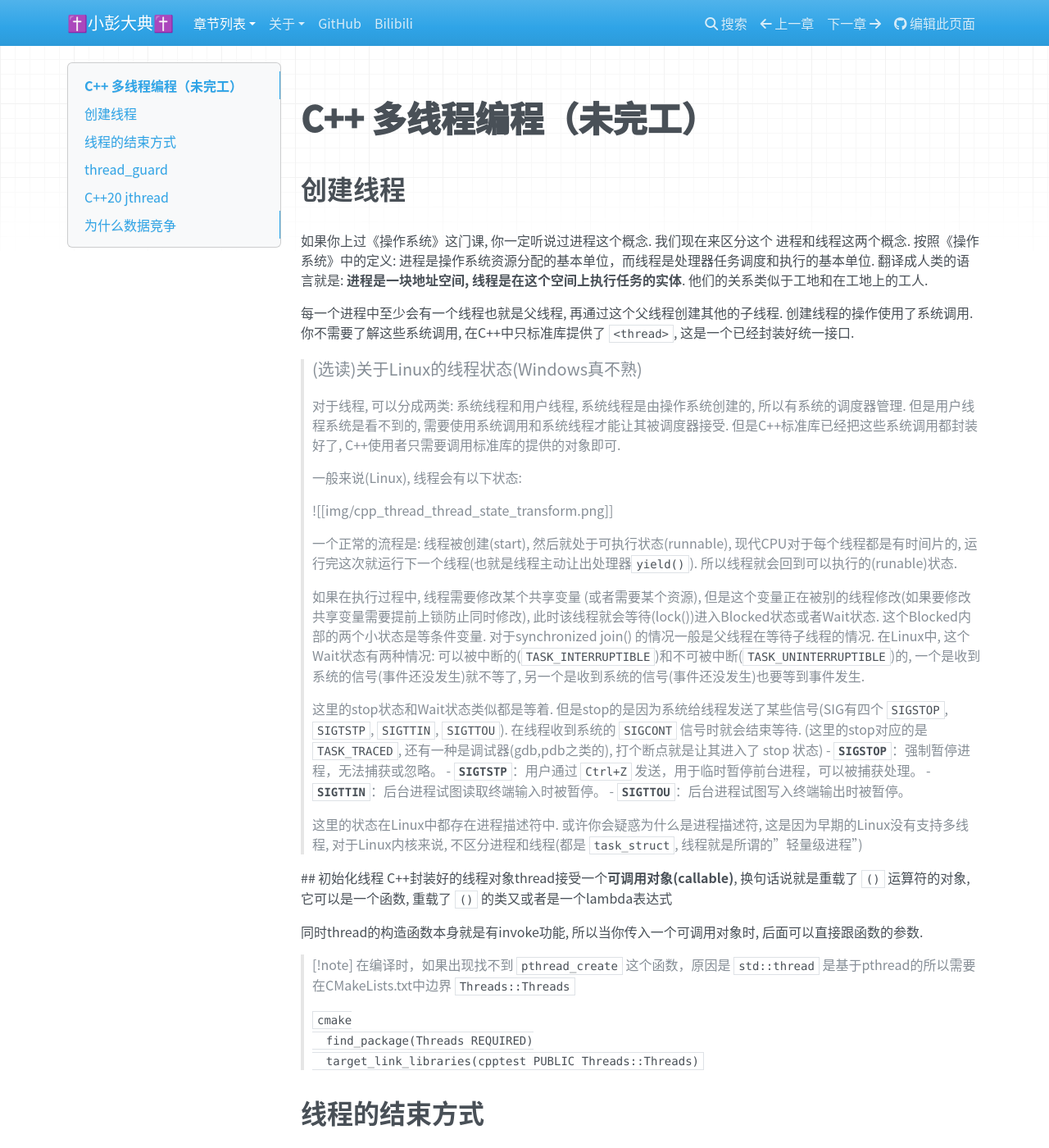
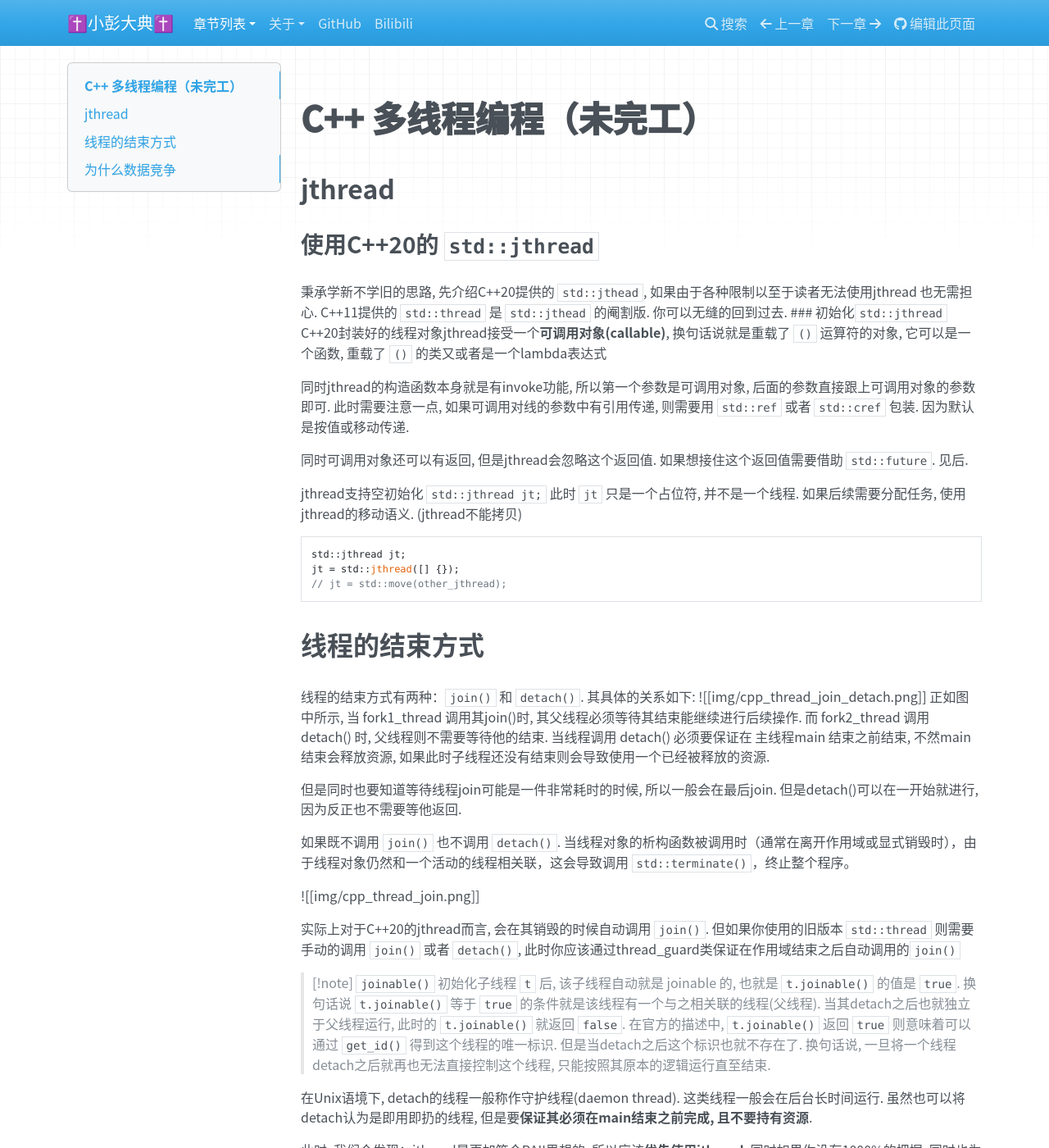
Before and after one commit to parallel101/cppguidebook, an MkDocs documentation site: the page built from docs/threading.md, in a window 1280 px wide and 1400 px high. Shown: the whole window at 82% size. Built offline with MkDocs 1.6.1, drawn with Linux system fonts in a browser that asks for light colours; nearby versions of some CDN libraries; a script that is not in the unit is left out; some of the changed text lies outside the part shown.

Commit message:
On branch main  Your branch is up to date with 'origin/main'.  Changes to be committed: 	modified:   docs/threading.md

````diff
--- a/docs/threading.md
+++ b/docs/threading.md
@@ -1,54 +1,27 @@
 # C++ 多线程编程（未完工）
 
-## 创建线程
-如果你上过《操作系统》这门课, 你一定听说过进程这个概念. 我们现在来区分这个 进程和线程这两个概念.
-按照《操作系统》中的定义: 进程是操作系统资源分配的基本单位，而线程是处理器任务调度和执行的基本单位.
-翻译成人类的语言就是: **进程是一块地址空间, 线程是在这个空间上执行任务的实体**. 他们的关系类似于工地和在工地上的工人.
+## jthread
+### 使用C++20的 `std::jthread`
+ 秉承学新不学旧的思路, 先介绍C++20提供的 `std::jthead`, 如果由于各种限制以至于读者无法使用jthread 也无需担心. C++11提供的 `std::thread` 是 `std::jthead` 的阉割版. 你可以无缝的回到过去.
+ ### 初始化`std::jthread`
+C++20封装好的线程对象jthread接受一个**可调用对象(callable)**, 换句话说就是重载了 `()` 运算符的对象, 它可以是一个函数, 重载了 `()` 的类又或者是一个lambda表达式
 
-每一个进程中至少会有一个线程也就是父线程, 再通过这个父线程创建其他的子线程. 创建线程的操作使用了系统调用. 你不需要了解这些系统调用, 在C++中只标准库提供了 `<thread>`, 这是一个已经封装好统一接口.
+同时jthread的构造函数本身就是有invoke功能, 所以第一个参数是可调用对象, 后面的参数直接跟上可调用对象的参数即可. 此时需要注意一点, 如果可调用对线的参数中有引用传递, 则需要用 `std::ref` 或者 `std::cref` 包装. 因为默认是按值或移动传递.
 
-> ##### (选读)关于Linux的线程状态(Windows真不熟)
->
-> 对于线程, 可以分成两类: 系统线程和用户线程, 系统线程是由操作系统创建的, 所以有系统的调度器管理. 但是用户线程系统是看不到的, 需要使用系统调用和系统线程才能让其被调度器接受. 但是C++标准库已经把这些系统调用都封装好了, C++使用者只需要调用标准库的提供的对象即可.
->
-> 一般来说(Linux), 线程会有以下状态:
->
-> ![[img/cpp_thread_thread_state_transform.png]]
->
-> 一个正常的流程是: 线程被创建(start), 然后就处于可执行状态(runnable), 现代CPU对于每个线程都是有时间片的, 运行完这次就运行下一个线程(也就是线程主动让出处理器`yield()`). 所以线程就会回到可以执行的(runable)状态.
->
-> 如果在执行过程中, 线程需要修改某个共享变量 (或者需要某个资源), 但是这个变量正在被别的线程修改(如果要修改共享变量需要提前上锁防止同时修改), 此时该线程就会等待(lock())进入Blocked状态或者Wait状态. 这个Blocked内部的两个小状态是等条件变量.
-> 对于synchronized join() 的情况一般是父线程在等待子线程的情况. 在Linux中, 这个Wait状态有两种情况: 可以被中断的(`TASK_INTERRUPTIBLE`)和不可被中断(`TASK_UNINTERRUPTIBLE`)的, 一个是收到系统的信号(事件还没发生)就不等了, 另一个是收到系统的信号(事件还没发生)也要等到事件发生.
->
-> 这里的stop状态和Wait状态类似都是等着. 但是stop的是因为系统给线程发送了某些信号(SIG有四个 `SIGSTOP`, `SIGTSTP`, `SIGTTIN`, `SIGTTOU`). 在线程收到系统的 `SIGCONT` 信号时就会结束等待. (这里的stop对应的是 `TASK_TRACED`, 还有一种是调试器(gdb,pdb之类的), 打个断点就是让其进入了 stop 状态)
-> - **`SIGSTOP`**：强制暂停进程，无法捕获或忽略。
-> - **`SIGTSTP`**：用户通过 `Ctrl+Z` 发送，用于临时暂停前台进程，可以被捕获处理。
-> - **`SIGTTIN`**：后台进程试图读取终端输入时被暂停。
-> - **`SIGTTOU`**：后台进程试图写入终端输出时被暂停。
->
-> 这里的状态在Linux中都存在进程描述符中. 或许你会疑惑为什么是进程描述符, 这是因为早期的Linux没有支持多线程, 对于Linux内核来说, 不区分进程和线程(都是 `task_struct`, 线程就是所谓的"轻量级进程")
+同时可调用对象还可以有返回, 但是jthread会忽略这个返回值. 如果想接住这个返回值需要借助 `std::future`. 见后.
+
+jthread支持空初始化 `std::jthread jt;` 此时 `jt` 只是一个占位符, 并不是一个线程. 如果后续需要分配任务, 使用jthread的移动语义. (jthread不能拷贝)
+```cpp
+std::jthread jt;
+jt = std::jthread([] {});
+// jt = std::move(other_jthread);
+```
 
 
-
- ## 初始化线程
-C++封装好的线程对象thread接受一个**可调用对象(callable)**, 换句话说就是重载了 `()` 运算符的对象, 它可以是一个函数, 重载了 `()` 的类又或者是一个lambda表达式
-
-同时thread的构造函数本身就是有invoke功能, 所以当你传入一个可调用对象时, 后面可以直接跟函数的参数.
-
-
-
-> [!note]
-> 在编译时，如果出现找不到 `pthread_create` 这个函数，原因是 `std::thread` 是基于pthread的所以需要在CMakeLists.txt中边界 `Threads::Threads`
->
->```cmake
->   find_package(Threads REQUIRED)
->   target_link_libraries(cpptest PUBLIC Threads::Threads)
->```
 ## 线程的结束方式
-线程的结束方式有两种：`join()` 和 `detach()` 其具体的关系如下:
-
-![[img/cpp_thread_join_and_detach.png]]
-
+线程的结束方式有两种：`join()` 和 `detach()`.
+其具体的关系如下:
+![[img/cpp_thread_join_detach.png]]
 正如图中所示, 当 fork1_thread 调用其join()时, 其父线程必须等待其结束能继续进行后续操作. 而 fork2_thread 调用 detach() 时, 父线程则不需要等待他的结束. 当线程调用 detach() 必须要保证在 主线程main 结束之前结束, 不然main结束会释放资源, 如果此时子线程还没有结束则会导致使用一个已经被释放的资源.
 
 但是同时也要知道等待线程join可能是一件非常耗时的时候, 所以一般会在最后join. 但是detach()可以在一开始就进行, 因为反正也不需要等他返回.
@@ -57,118 +30,41 @@ C++封装好的线程对象thread接受一个**可调用对象(callable)**, 换
 
 ![[img/cpp_thread_join.png]]
 
+实际上对于C++20的jthread而言, 会在其销毁的时候自动调用 `join()`. 但如果你使用的旧版本 `std::thread` 则需要手动的调用 `join()` 或者 `detach()`, 此时你应该通过thread_guard类保证在作用域结束之后自动调用的`join()`
+
+> [!note] `joinable()`
 初始化子线程 `t` 后, 该子线程自动就是 joinable 的, 也就是 `t.joinable()` 的值是 `true`. 换句话说 `t.joinable()` 等于 `true` 的条件就是该线程有一个与之相关联的线程(父线程). 当其detach之后也就独立于父线程运行, 此时的 `t.joinable()` 就返回 `false`. 在官方的描述中,  `t.joinable()` 返回 `true` 则意味着可以通过 `get_id()` 得到这个线程的唯一标识. 但是当detach之后这个标识也就不存在了. 换句话说, 一旦将一个线程detach之后就再也无法直接控制这个线程, 只能按照其原本的逻辑运行直至结束.
 
-在Unix语境下, detach的线程一般称作守护线程(daemon thread). 这类线程一般会在后台长时间运行. 虽然也可以将detach认为是即用即扔的线程, 但是要保证其必须在main结束之前完成, 且不要持有资源.
+在Unix语境下, detach的线程一般称作守护线程(daemon thread). 这类线程一般会在后台长时间运行. 虽然也可以将detach认为是即用即扔的线程, 但是要**保证其必须在main结束之前完成, 且不要持有资源**.
 
-## thread_guard
-如果在启动线程之后, `join()` 之前, 如果发生异常则很有可能会漏掉 `join()`. 需要在 `catch` 中手动的 join. 这就又回到了C语言最初的 malloc-free 的问题上了. 所以封装一个类 `thread_guard`..
+此时, 我们会发现：jthread是更加符合RAII思想的, 所以应该**优先使用jthread**. 同时如果你没有1000%的把握, 同时也为了维持你的san值处于正常水平, 赛博SCP基金会建议您**不要使用detach**.
 
+如果说用于初始化线程的可调用对象抛出异常但是没有处理时, 异常不会跨线程传播而是使用 `std::terminate()`. 如果内部处理了异常自然无事发生.
 ```cpp
-class thread_guard{
-	std::thread& t;\
-public:
-	explicit thread_guard(std::thread& t):t(t){}
-	~thread_guard(){
-		if(t.joinable()) t.join();
+int main() {
+	try {
+	/*
+		根本捕获不到,而是直接 std::terminate()
+		异常不会传播到主线程
+	*/
+		std::jthread thread([] {
+			throw std::runtime_error("Error occurred");
+		});
 	}
-	thread_guard(const thread_guard&) = delete;
-	thread_guard& operator=(const thread_guard&) = delete;
-};
+	catch (const std::exception& e) {
+		std::cout << "Caught exception: " << e.what() << std::endl;
+	}
+	std::jthread thread([] {
+		try {
+		// 在内部处理
+			throw std::runtime_error("Error occurred");
+		} catch (const std::exception& e) {
+			std::cout << "Caught exception in thread: " << e.what() << std::endl;
+		}
+	});
+	return 0;
 ```
-使用的时候只要用 `thread_guard g(t);` 即可. 这样在退出main的代码块时, 自动调用 `thread_guard` 的析构函数.
-
-线程和 `unique_ptr` 一样是不能拷贝只能移动. 移动之后就原来线程死亡, 由新线程继续完成Task.(从上一个线程未完成的地方继续干).
-
-和 `thread_guard` 的思路一样, 移动之后的线程也要保证其可以自动的 `join()`..
-```cpp
-class scoped_thread{
-	std::thread t;
-public:
-	explicit scoped_thread(std::thread t):t(std::move(t)){
-		if(!t.joinable())
-			throw std::logic_error("cant joinable()");
-	}
-	~scoped_thread(){
-		t.join();
-	}
-	scoped_thread(const scoped_thread&) = delete;
-	scoped_thread& operator=(const scoped_thread&) = delete;
-};
-```
-所以一个完整的 thread_guard 如下：
-
-```cpp
-class thread_guard {
-    std::thread& t_ref;  // 引用，管理左值时使用
-public:
-    // 接受左值引用的构造函数
-    explicit thread_manager(std::thread& t_ref)
-        : t_ref(t_ref) {
-        if (!t_ref.joinable()) {
-            throw std::logic_error("Thread is not joinable");
-        }
-    }
-    // 接受右值的构造函数
-    explicit thread_manager(std::thread&& t)
-        : t_ref(t){
-        if (!t_ref.joinable()) {
-            throw std::logic_error("Thread is not joinable");
-        }
-    }
-    // 析构函数：自动 join
-    ~thread_manager() {
-        if (t_ref.joinable()) {
-            t_ref.join();
-        }
-    }
-    // 禁用拷贝构造和拷贝赋值
-    thread_manager(const thread_manager&) = delete;
-    thread_manager& operator=(const thread_manager&) = delete;
-    // 禁用移动构造和移动赋值
-    thread_manager(thread_manager&&) = delete;
-    thread_manager& operator=(thread_manager&&) = delete;
-    std::thread&& get() { // 把线程吐出来
-        return std::move(t_ref);
-    }
-    std::thread& get() const{
-        return t_ref;
-    }
-};
-```
-
-## C++20 jthread
-在C++20中, 自动join()已经整合进 `std::jthread` 中, 同时支持了停止这个操作, 相当于给thread加一个刹车.
-
-具体实现通过两个类: `std::stop_source` 和 `std::stop_token`
-- `stop_source` 是控制者(父线程)，它可以发出停止请求。
-- `stop_token` 是被控制者(子线程)，它会感知到 `stop_source` 发出的停止请求。
-
-![[img/cpp_thread_jthread_stop.png]]
-
-简单来说 `stop_token`  会通过其成员函数 `stop_request()` 去检测 `stop_source` 有没有调用其成员函数 `request_stop()`. 所以必须把 `stop_token` 作为线程的可调用对象的一个参数传入.
-
-`std::jthead` 内部管理了一个 `stop_source`, 你可以直接通过 `std::jthead` 对象直接调用其内部维护的 `stop_source.request_stop()`
-
-节选cppref的案例:
-```cpp
-void finite_sleepy(std::stop_token stoken){
-    for (int i = 10; i; --i){
-        std::this_thread::sleep_for(300ms);
-        if (stoken.stop_requested()){
-            std::cout << "  困倦工人已被请求停止\n";
-            return;
-        }
-        std::cout << "  困倦工人回去睡觉\n";
-    }
-}
-int main(){
-	std::jthread stop_worker(finite_sleepy);
-	stop_worker.request_stop(); // 自己给自己批
-	return 0;
-}
-```
-
+不推荐使用 `detach()`。
 
 ## 为什么数据竞争
 
````
